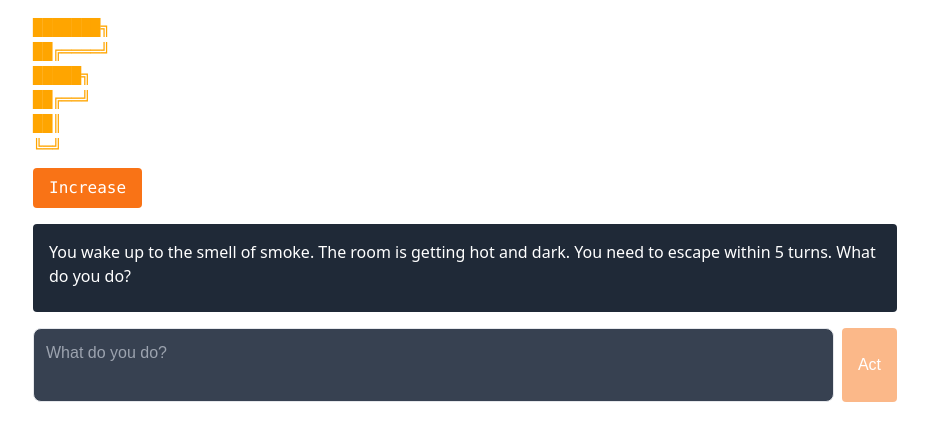
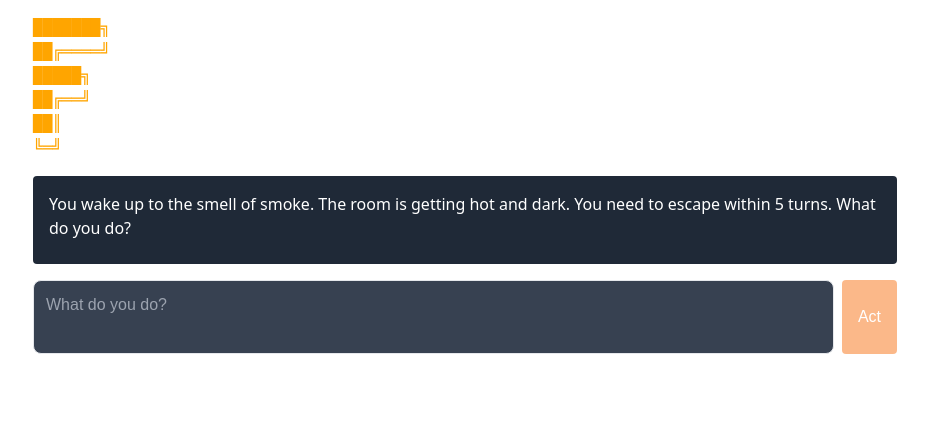
Before and after one commit to DhruvSinha2003/fire-escape, a Next.js app: page / in a window 1280 px wide. Shown: the top 440 px of the page, without its empty margins (175-1103 px from the left). Built offline with nearby package versions, Linux system fonts and the light colour scheme; no server answers.

Commit message:
game over working but no win state

```diff
--- a/app/Turn.tsx
+++ b/app/Turn.tsx
@@ -1,5 +1,4 @@
-"use client";
-import React, { useState } from "react";
+import React from "react";
 
 const text = {
   F: ["███████╗", "██╔════╝", "█████╗  ", "██╔══╝  ", "██║     ", "╚═╝     "],
@@ -54,13 +53,11 @@ const nums = {
   5: ["██████╗ ", "██╔═══╝ ", "██████╗ ", "╚════██╗", "██████╔╝", "╚═════╝ "],
 };
 
-const Turn = () => {
-  const [turns, setTurns] = useState(0);
+interface TurnProps {
+  turns: number;
+}
 
-  const increaseTurns = () => {
-    setTurns((prevTurns) => (prevTurns < 5 ? prevTurns + 1 : prevTurns));
-  };
-
+const Turn: React.FC<TurnProps> = ({ turns }) => {
   const word = ["F", "I", "R", "E", "Space", "E", "S", "C", "A", "P", "E"];
 
   return (
@@ -125,13 +122,6 @@ const Turn = () => {
           ))}
         </div>
       </div>
-
-      <button
-        onClick={turns === 5 ? () => setTurns(0) : increaseTurns}
-        className="mt-2 px-4 py-2 bg-orange-500 text-white rounded hover:bg-orange-600"
-      >
-        {turns === 5 ? "Reset" : "Increase"}
-      </button>
     </div>
   );
 };
--- a/app/page.tsx
+++ b/app/page.tsx
@@ -2,10 +2,10 @@
 import axios from "axios";
 import { Loader2 } from "lucide-react";
 import React, { useEffect, useRef, useState } from "react";
-import Turn from "./Turn"; // Your existing ASCII art component
+import Turn from "./Turn";
 
 const FireEscapeGame = () => {
-  const API_KEY = process.env.NEXT_PUBLIC_GEMINI_API_KEY; // Make sure to set this in your .env.local
+  const API_KEY = process.env.NEXT_PUBLIC_GEMINI_API_KEY;
   const [input, setInput] = useState("");
   const [messages, setMessages] = useState([
     {
@@ -107,7 +107,7 @@ Respond with a short, vivid description of what happens (2-3 sentences). Keep th
 
   return (
     <div className="max-w-4xl mx-auto p-4">
-      <Turn />
+      <Turn turns={turns} />
 
       <div className="mt-4 bg-gray-800 p-4 rounded max-h-96 overflow-y-auto">
         {messages.map((message, index) => (
```
